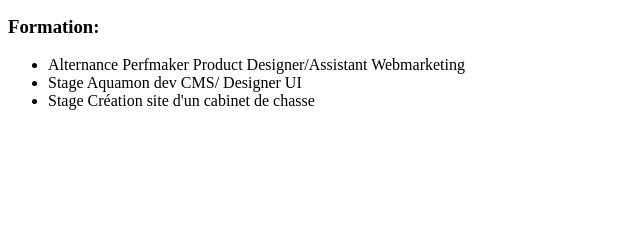
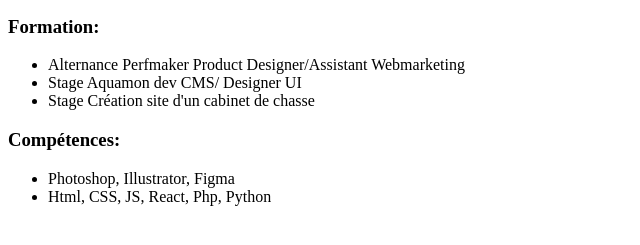
Before and after one commit to Edouardgj/devsecops2022, a plain HTML site: page index.html in a window 1280 px wide. Shown: the part 101-346 px from the top of the page, without its empty margins (0-640 px from the left). Drawn offline with Linux system fonts and the light colour scheme.

Commit message:
Compétences

```diff
--- a/index.html
+++ b/index.html
@@ -15,5 +15,11 @@
     <li>Stage Aquamon dev CMS/ Designer UI</li>
     <li>Stage Création site d'un cabinet de chasse</li>
 </ul>
+
+<h3>Compétences:</h3>
+<ul>
+    <li>Photoshop, Illustrator, Figma</li>
+    <li>Html, CSS, JS, React, Php, Python</li>
+</ul>
 </body>
 </html>
```
